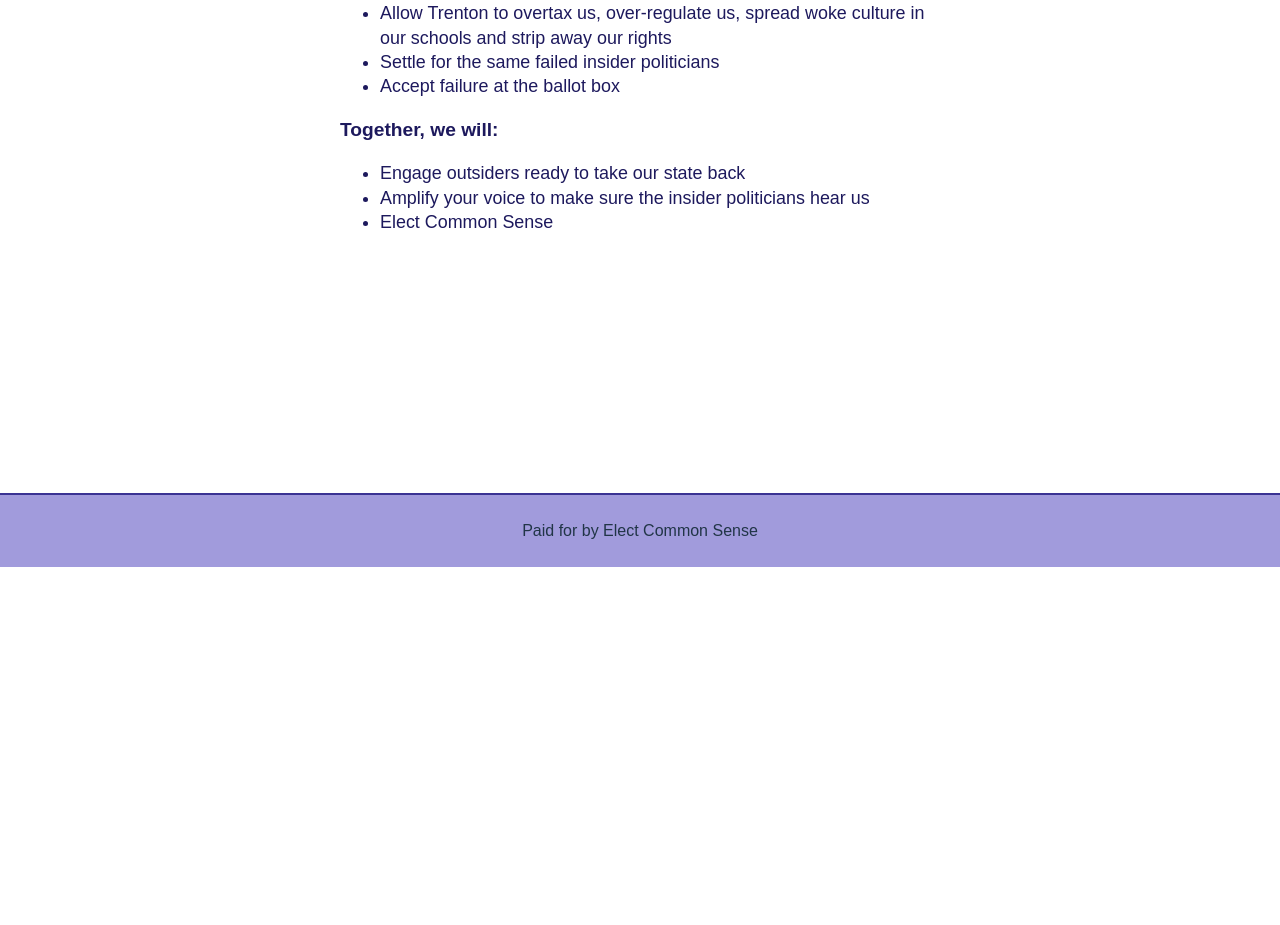
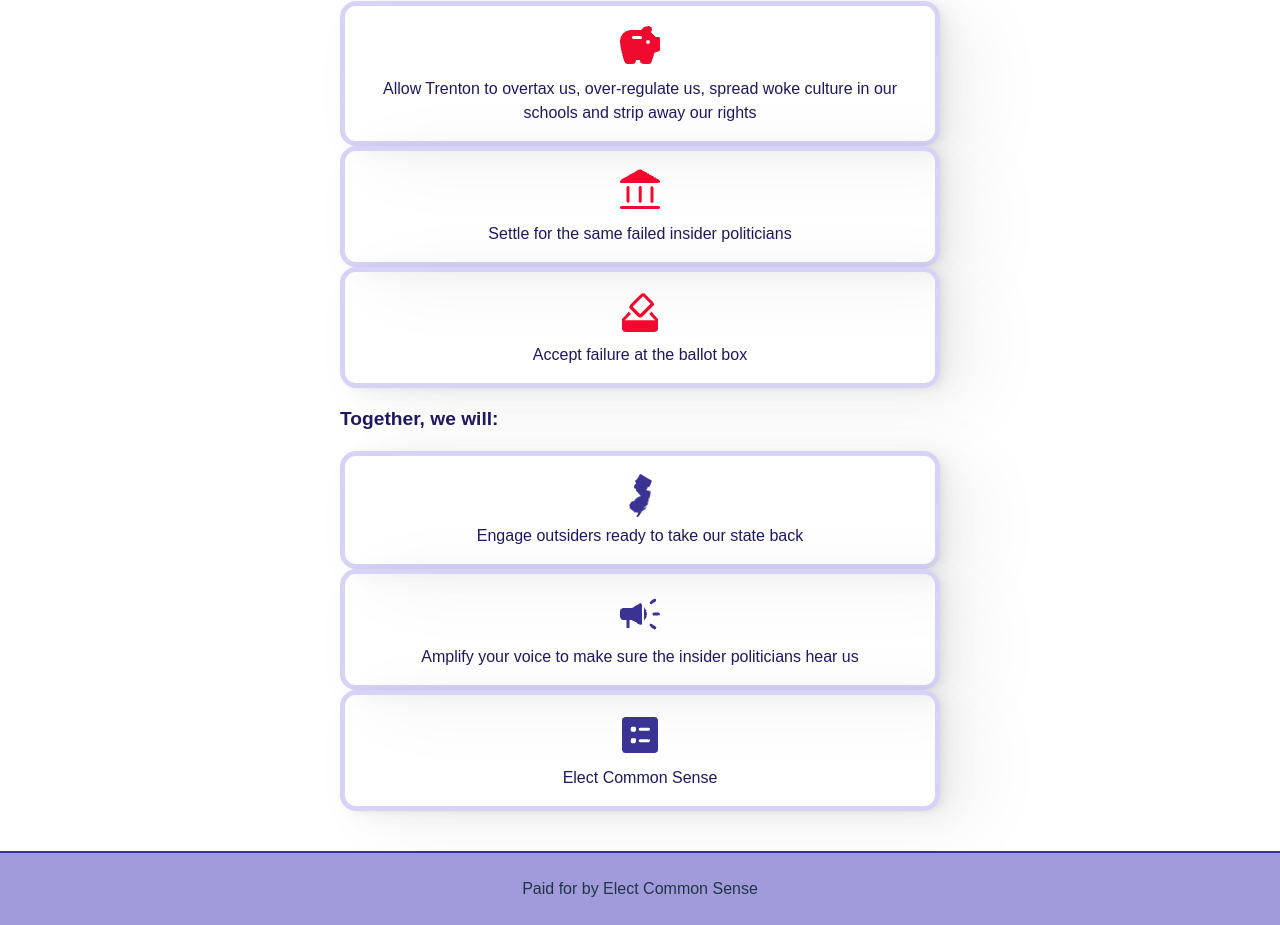
Before and after one commit to National-Public-Affairs/ecs-nj-splash-react, a React (Vite) app: page /mission in a window 1280 px wide. Shown: the part 387-1312 px from the top of the page. Before the commit the page ends 954 px from the top, so only its background shows below. Built offline with nearby package versions, Linux system fonts and the light colour scheme; a web font is replaced by a local one.

Commit message:
using tiles to show mission points

```diff
--- a/src/pages/Mission/Mission.module.css
+++ b/src/pages/Mission/Mission.module.css
@@ -1,8 +1,16 @@
 .wrapper {
-  width: 50%;
+  width: auto;
+  min-width: 33vw;
   max-width: 600px;
   margin: 5vh auto;
   color: var(--purple-4);
+}
+
+.tile-group {
+  margin: 3vh 0 5vh 0;
+  display: flex;
+  flex-flow: row nowrap;
+  gap: 1rem;
 }
 
 /* general mobile styling */
@@ -10,4 +18,8 @@
   .wrapper {
     width: 90%;
   }
+
+  .tile-group {
+    flex-flow: column nowrap;
+  }
 }
--- a/src/pages/Mission/Mission.tsx
+++ b/src/pages/Mission/Mission.tsx
@@ -1,4 +1,11 @@
 import Header from '../../components/Header/Header';
+import Tile from '../../components/Tile/Tile';
+import taxesIcon from '../../assets/icons/taxes-icon.png';
+import politicsIcon from '../../assets/icons/politics-icon.png';
+import votingIcon from '../../assets/icons/voting-icon.png';
+import njIcon from '../../assets/icons/NJ-icon.png';
+import megaphoneIcon from '../../assets/icons/megaphone-icon.png';
+import ballotIcon from '../../assets/icons/ballot-icon.png';
 import styles from './Mission.module.css';
 
 function Content() {
@@ -8,37 +15,39 @@ function Content() {
         With your help, New Jersey will no longer:
       </p>
 
-      <ul>
-        <li>
-          Allow Trenton to overtax us, over-regulate us, spread woke culture in our schools and strip away our rights
-        </li>
-
-        <li>
-          Settle for the same failed insider politicians
-        </li>
-
-        <li>
-          Accept failure at the ballot box
-        </li>
-      </ul>
+     <div className={styles.tileGroup}>
+       <Tile
+        icon={taxesIcon}
+        text="Allow Trenton to overtax us, over-regulate us, spread woke culture in our schools and strip away our rights"
+      />
+      <Tile
+        icon={politicsIcon}
+        text="Settle for the same failed insider politicians"
+      />
+      <Tile
+        icon={votingIcon}
+        text="Accept failure at the ballot box"
+      />
+     </div>
 
       <p className="bold">
         Together, we will:
       </p>
 
-      <ul>
-        <li>
-          Engage outsiders ready to take our state back
-        </li>
-
-        <li>
-          Amplify your voice to make sure the insider politicians hear us
-        </li>
-
-        <li>
-          Elect Common Sense
-        </li>
-      </ul>
+      <div className={styles.tileGroup}>
+        <Tile
+          icon={njIcon}
+          text="Engage outsiders ready to take our state back"
+        />
+        <Tile
+          icon={megaphoneIcon}
+          text="Amplify your voice to make sure the insider politicians hear us"
+        />
+        <Tile
+          icon={ballotIcon}
+          text="Elect Common Sense"
+        />
+      </div>
     </div>
   );
 }
```
